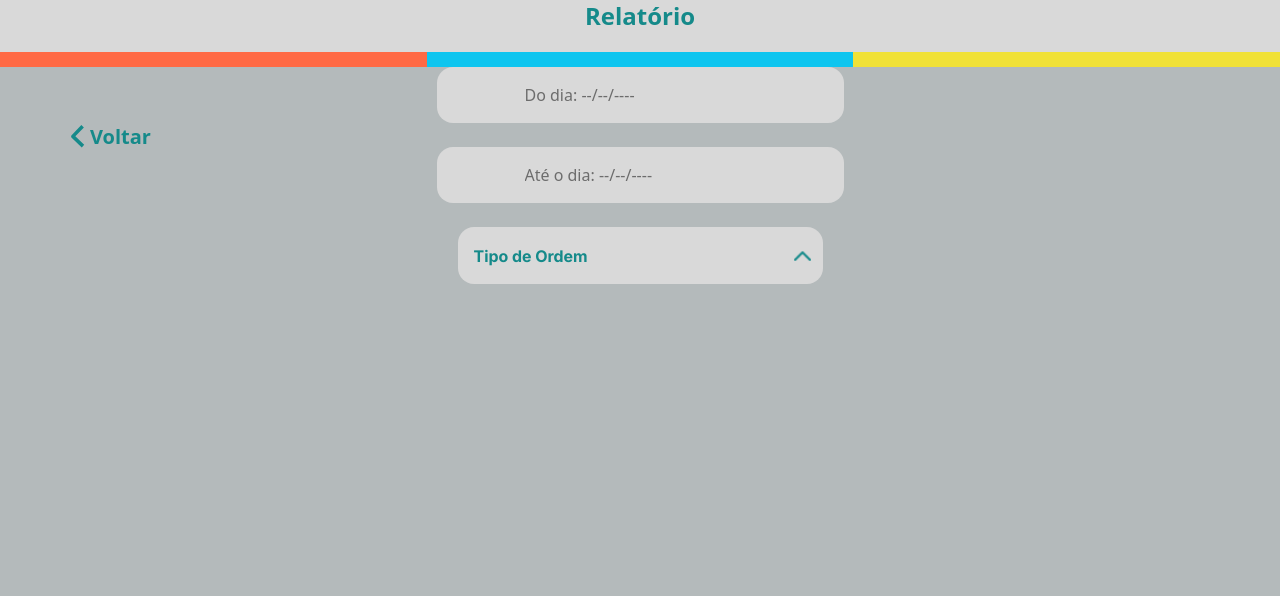
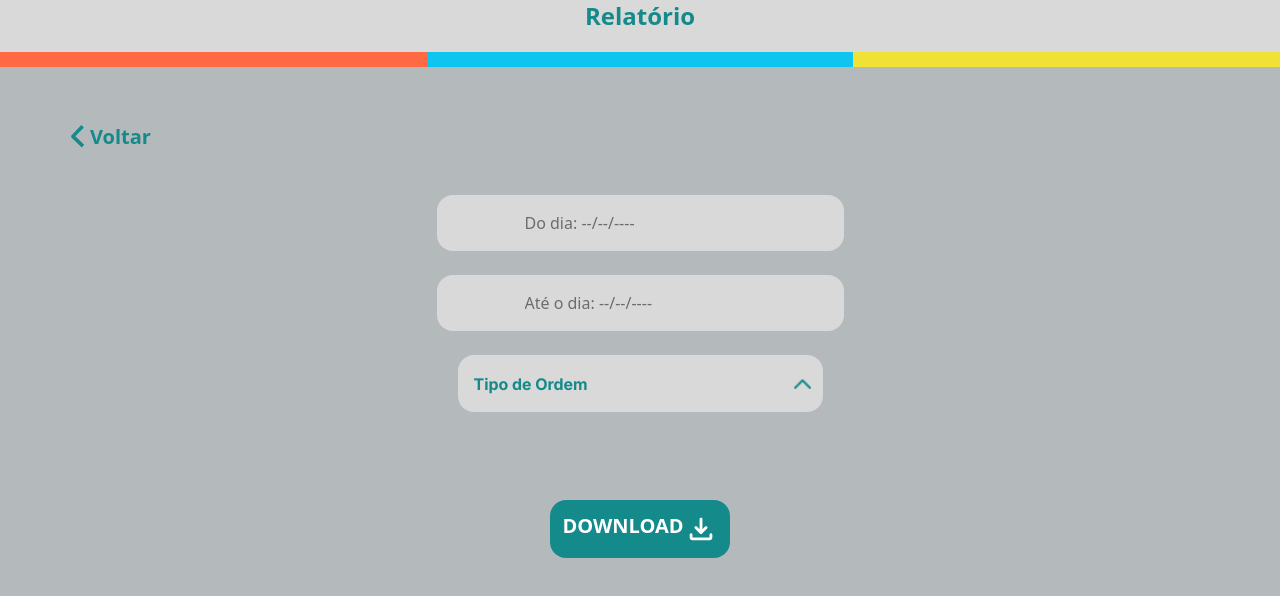
Before and after one commit to IRINEUSABIDO/conectaSI_Secretaria, a React (Vite) app: page /relatorio in a window 1280 px wide. Shown: the top 596 px of the page. Built offline with nearby package versions, Linux system fonts and the light colour scheme.

Commit message:
relatorio so que falta os localstorage e form

```diff
--- a/src/components/dropdown.tsx
+++ b/src/components/dropdown.tsx
@@ -1,5 +1,5 @@
 import { useState } from "react";
-
+import { useEffect } from "react";
 import chevron_up from "../assets/icons/Chevron_Up.png";
 import chevron_down from "../assets/icons/Chevron_Down.png";
 import { Dropdown_Select_Button } from "./dropdownButton";
@@ -26,6 +26,11 @@ export const Dropdown_Select = ({
     setIsOpen((prev) => !prev);
   };
 
+  useEffect(() => {
+    const savedIndex = localStorage.getItem(title);
+    if (savedIndex !== null) setIndexSelecionado(parseInt(savedIndex, 10));
+  }, [title]);
+
   return (
     <div className="relative z-10 rounded-2xl bg-light-gray flex flex-col items-center justify-center p-4 pr-2 mr- w-[365px]">
       <div className="w-full flex justify-between items-center font-inter font-bold text-header-blue">
@@ -50,7 +55,10 @@ export const Dropdown_Select = ({
             <div
               key={index}
               className="w-full flex items-center justify-between bg-white py-3 px-4 rounded-xl shadow-xl shadow-gray-400 cursor-pointer text-header-blue font-bold"
-              onClick={() => setIndexSelecionado(index)}
+              onClick={() => {
+                setIndexSelecionado(index);
+                localStorage.setItem(title, index.toString());
+              }}
             >
               <span className="">{opcao}</span>
               <Dropdown_Select_Button selected={indexSelecionado === index} />
--- /dev/null
+++ b/src/components/dropdownStorage.js
@@ -0,0 +1,7 @@
+let dropdownStorage = document.querySelector(".dropdown-storage");
+let localDrop = parseFloat(sessionStorage.getItem("dropdownStorage"));
+
+dropdownStorage.innerHTML = localDrop;
+function Storage() {
+  localDrop;
+}
--- a/src/routes/relatorio.tsx
+++ b/src/routes/relatorio.tsx
@@ -6,6 +6,7 @@ import { DATEFormatter } from "../utils/DATEFormatter";
 import { DATEValidation } from "../utils/DATEValidation";
 import { Dropdown_Select } from "../components/dropdown";
 
+import downloadIcon from "../assets/svgs/downloadIcon.svg";
 export const Route = createFileRoute("/relatorio")({
   component: RouteComponent,
 });
@@ -38,23 +39,22 @@ const correcao_2 = (e: React.ChangeEvent<HTMLInputElement>) => {
     }
   };
 
-
   return (
     <>
-      <div className="flex flex-col">
-        <header className="bg-light-gray">
+      <div className="flex flex-col overflow-x-hidden">
+        <header className="bg-light-gray ">
           <h1 className="text-center font-bold text-header-blue text-2xl ">
             Relatório
           </h1>
           <Header />
         </header>
 
-        <main>
+        <main className="flex justify-center items-center bg-dark-gray h-screen min-h-200">
+          <div className="columns-1">
             <Button_Back redirect="/" title="Voltar" />
             <div className="flex gap-6 flex-col  h-screen items-center bg-bg-gray">
               {/* INPUTS PARA AS DATAS*/}
-            <form className="flex flex-col gap-1">
-              <div className="flex flex-col ">
+              <form className="gap-1 pt-[10%]">
                 <input
                   id="data-inicial"
                   type="text"
@@ -71,11 +71,9 @@ const correcao_2 = (e: React.ChangeEvent<HTMLInputElement>) => {
                     A data inserida é inválida. Tente novamente.
                   </p>
                 )}
-              </div>
               </form>
 
-            <form className="flex flex-col gap-1">
-              <div className="flex flex-col ">
+              <form className="gap-1">
                 <input
                   id="data-final"
                   type="text"
@@ -92,7 +90,6 @@ const correcao_2 = (e: React.ChangeEvent<HTMLInputElement>) => {
                     A data inserida é inválida. Tente novamente.
                   </p>
                 )}
-              </div>
               </form>
               {/*DROPDOWN BOLADO*/}
               <Dropdown_Select
@@ -102,6 +99,13 @@ const correcao_2 = (e: React.ChangeEvent<HTMLInputElement>) => {
                 opcao3="Ordens de Serviço Concluídas"
                 opcao4="Todas as Ordens de Serviço"
               />
+              <div className="bg-header-blue mt-[5%] p-3 rounded-2xl">
+              <button type="submit"className="flex justify-between">
+                <h1 className="font-bold text-xl text-white">DOWNLOAD</h1>
+                  <img src={downloadIcon} alt="Icone de Download" className="w-[25%]"/>
+              </button>
+              </div>
+            </div>
           </div>
         </main>
       </div>
```
Also changed, not shown: src/assets/svgs/downloadIcon.svg (added). Lines whose indentation alone changed are shown as unchanged.
